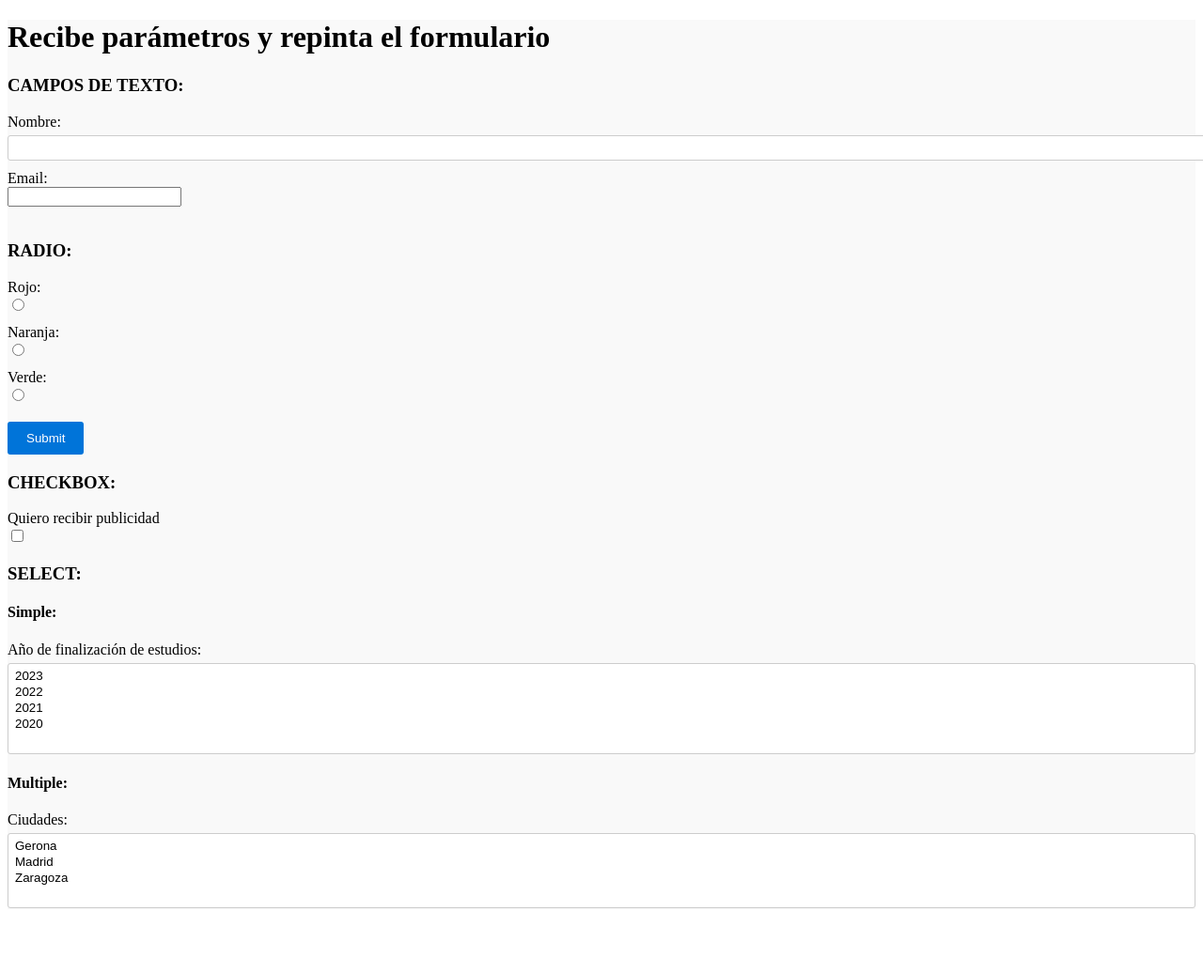
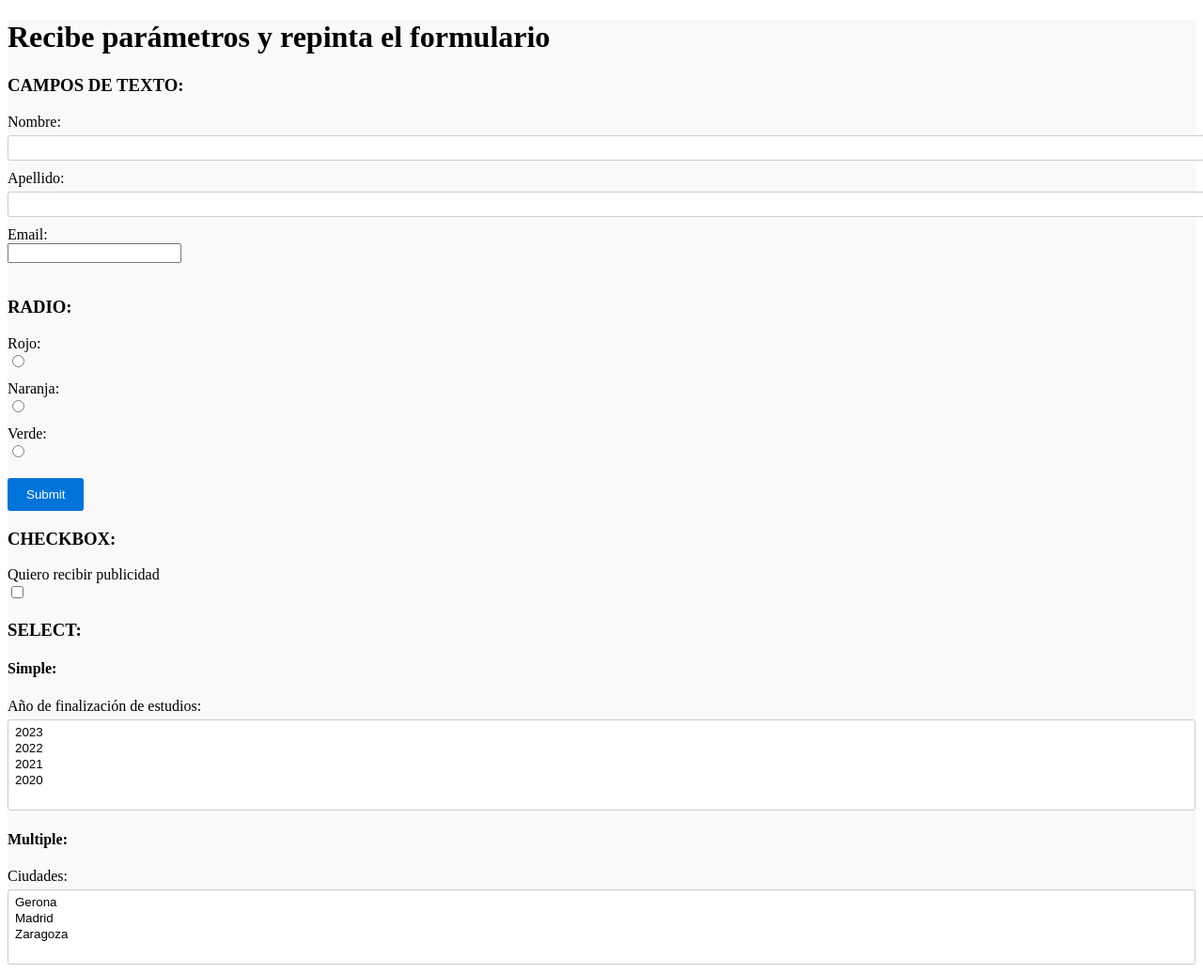
Before and after one commit to MeloncitoSeco/Xammp, a PHP site: page /repintarFormulario.php in a window 1280 px wide. Shown: the whole page at 94% size. Before the commit the page ends 976 px from the top, so only its background shows below. Run offline with PHP 8.4, Linux system fonts and the light colour scheme.

Commit message:
recreo 23 10 23

```diff
--- a/t3/repintarFormulario.php
+++ b/t3/repintarFormulario.php
@@ -13,6 +13,13 @@ if ($_SERVER["REQUEST_METHOD"] == "POST") {
     }
     validarEmail($_POST["email"]);
 
+    if (empty($_POST["apellido"])){
+        $errors[]="El apellido es obligatorio";
+    }elseif(preg_match("/^[^A-Z][*-][a-zA-Z*]$/", $_POST["apellido"])){
+        $errors[]="Formato apellido incorrecto";
+
+    }
+
     if(!isset($_POST["color"])){
     $error = $error . " y selecciona un color ";
     }
@@ -25,8 +32,13 @@ if ($_SERVER["REQUEST_METHOD"] == "POST") {
     $error = $error . " y debe seleccionar una ciudad";
     }
 
+    if(isset($_POST["ciudades"])){
+        $ciudades=$_POST["ciudades"];
+    }
+
     if (isset($error)) {
         $nombre = $_POST["nombre"];
+        $apellido = $_POST["apellido"];
         $email = $_POST["email"];
         $color = $_POST["color"];
         $publicidad = $_POST["publicidad"];
@@ -92,6 +104,9 @@ if ($_SERVER["REQUEST_METHOD"] == "POST") {
             <label for = "nombre">Nombre:</label>
 			<input value = "<?php if(isset($nombre))echo $nombre;?>"
 			id = "nombre" name = "nombre" type = "text">
+            <label for = "apellido">Apellido:</label>
+			<input value = "<?php if(isset($apellido))echo $apellido;?>"
+			id = "apellido" name = "apellido" type = "text">
             <label for = "email">Email:</label>
 			<input value = "<?php if(isset($email))echo $email;?>"
 			id = "email" name = "email" type = "email">
@@ -124,7 +139,7 @@ if ($_SERVER["REQUEST_METHOD"] == "POST") {
             <option value="2022" <?php if(isset($anio) && $anio === "2022") echo "selected"; ?>>2022</option>
             <option value="2021" <?php if(isset($anio) && $anio === "2021") echo "selected"; ?>>2021</option>
             <option value="2020" <?php if(isset($anio) && $anio === "2020") echo "selected"; ?>>2020</option>
-        </select>
+         </select>
 
             <h4>Multiple:</h4>
             <label for="ciudades">Ciudades:</label>
--- a/t3/validar.php
+++ b/t3/validar.php
@@ -7,6 +7,7 @@ function validarNombre($a){
         return(false);
     return(true);
 }
+
 function validarEmail($email){
     if (empty($email)){
         $errors[]="El email es obligatorio";
@@ -14,3 +15,8 @@ function validarEmail($email){
         $errors[]="Formato email incorrecto";
     }
 }
+
+function validarApellido($apellido){
+
+
+}
```
